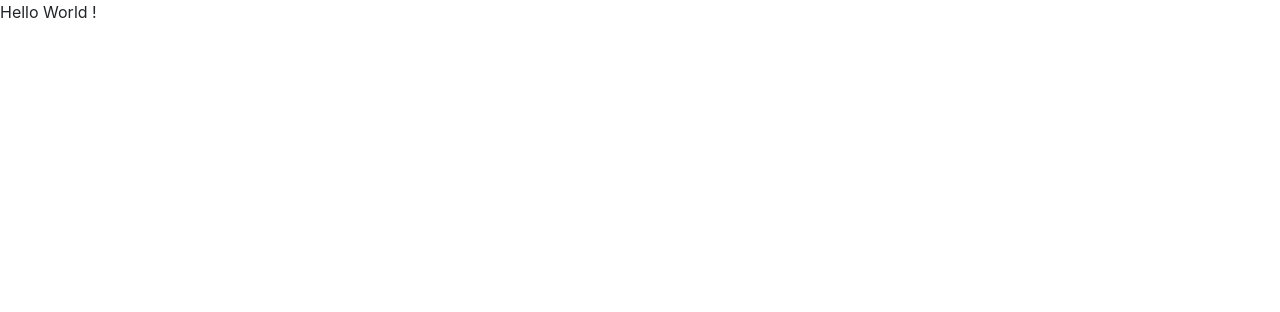
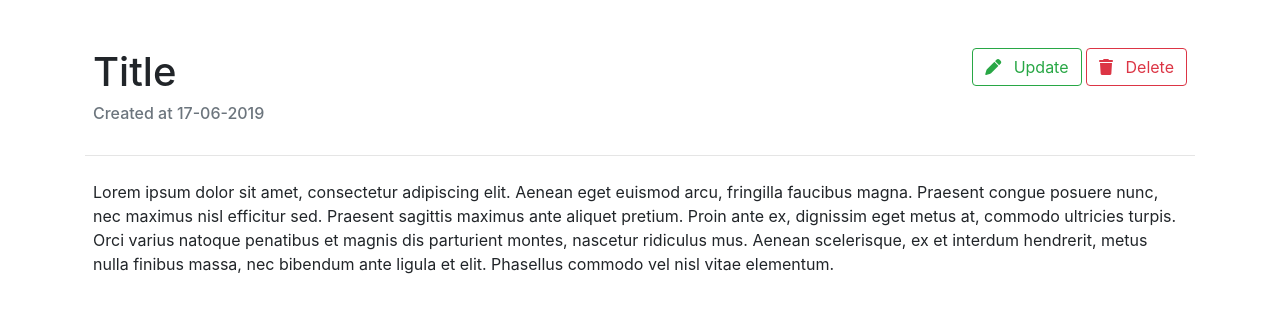
Before and after one commit to Hissane/keep-notes-app, a plain HTML site: page front-app/show_note.html in a window 1280 px wide. Drawn offline with nearby package versions, Linux system fonts and the light colour scheme.

Commit message:
Finish show note page hard-coded

```diff
--- a/front-app/show_note.html
+++ b/front-app/show_note.html
@@ -11,7 +11,31 @@
 </head>
 
 <body>
-  Hello World !
+  <div class="container">
+    <div class="row p-2 pt-5">
+      <div class="col text-left">
+        <h1 class="mb-2">Title</h1>
+        <h6 class="text-muted">Created at 17-06-2019</h6>
+      </div>
+      <div class="col text-right">
+        <button type="button" class="btn btn-outline-success">
+          <i class="fas fa-pen mr-2"></i> Update
+        </button>
+        <button type="button" class="btn btn-outline-danger">
+          <i class="fas fa-trash mr-2"></i> Delete
+        </button>
+      </div>
+    </div>
+    <hr />
+    <div class="show-note-body p-2">
+      Lorem ipsum dolor sit amet, consectetur adipiscing elit. Aenean eget euismod arcu, fringilla faucibus magna.
+      Praesent congue posuere nunc, nec maximus nisl efficitur sed. Praesent sagittis maximus ante aliquet pretium.
+      Proin ante ex, dignissim eget metus at, commodo ultricies turpis. Orci varius natoque penatibus et magnis dis
+      parturient montes, nascetur ridiculus mus. Aenean scelerisque, ex et interdum hendrerit, metus nulla finibus
+      massa, nec bibendum ante ligula et elit. Phasellus commodo vel nisl vitae elementum.
+    </div>
+  </div>
+
   <script src="https://code.jquery.com/jquery-3.3.1.slim.min.js"
     integrity="sha384-q8i/X+965DzO0rT7abK41JStQIAqVgRVzpbzo5smXKp4YfRvH+8abtTE1Pi6jizo" crossorigin="anonymous">
   </script>
@@ -21,6 +45,7 @@
   <script src="https://stackpath.bootstrapcdn.com/bootstrap/4.3.1/js/bootstrap.min.js"
     integrity="sha384-JjSmVgyd0p3pXB1rRibZUAYoIIy6OrQ6VrjIEaFf/nJGzIxFDsf4x0xIM+B07jRM" crossorigin="anonymous">
   </script>
+  <script src="https://kit.fontawesome.com/73c96634ba.js"></script>
 </body>
 
 </html>
```
